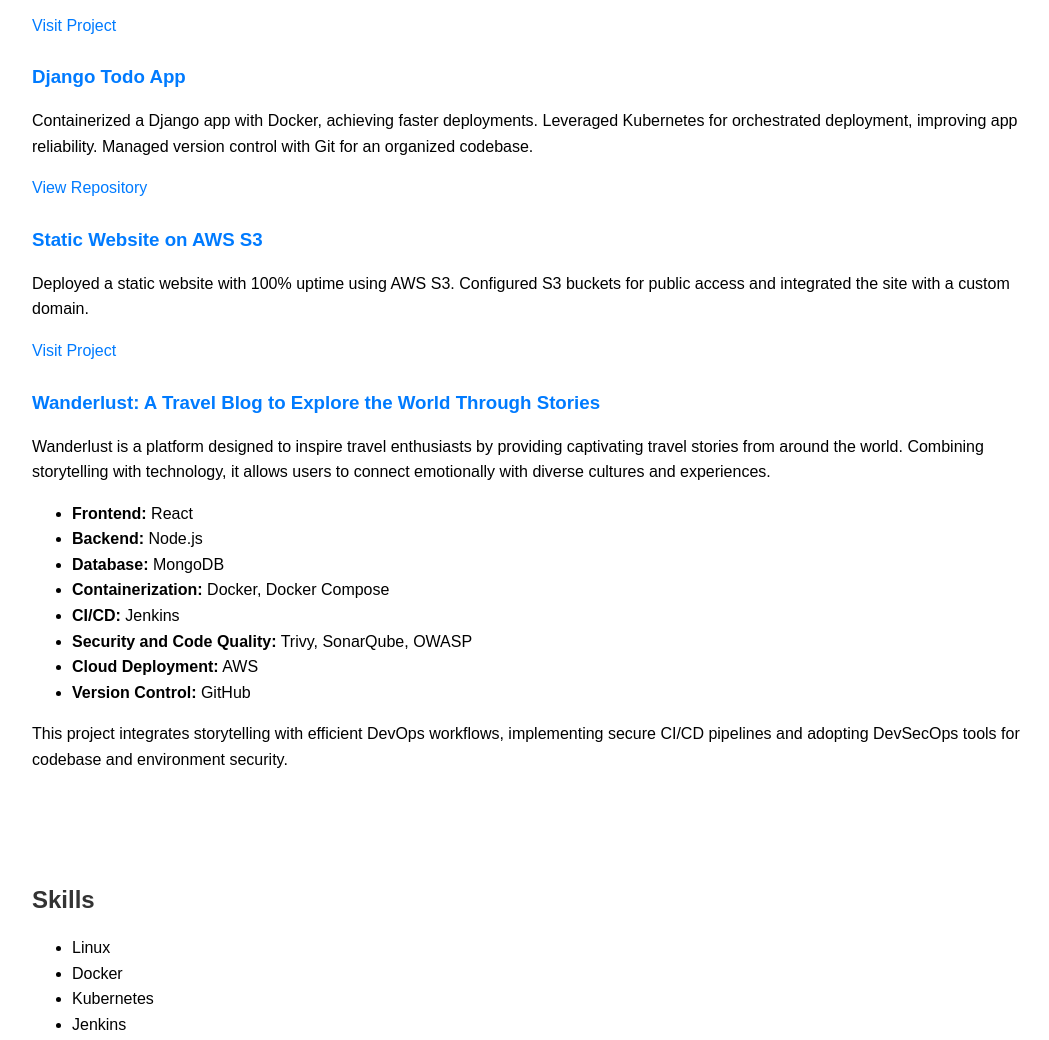
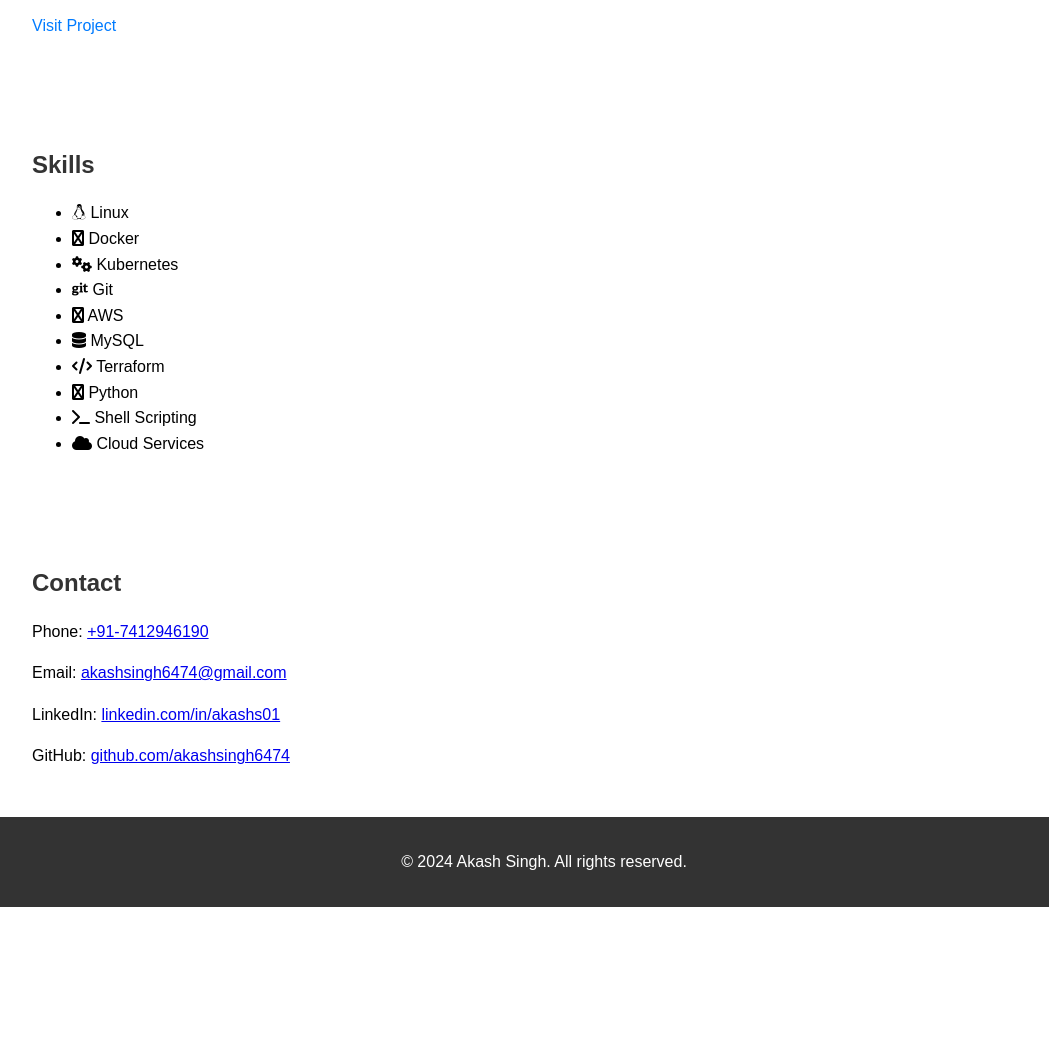
Before and after one commit to akashsingh6474/portfolio, a plain HTML site: page index.html in a window 1280 px wide. Shown: the part 633-1673 px from the top of the page, without its empty margins (96-1145 px from the left). After the commit the page ends 1540 px from the top, so only its background shows below. Drawn offline with Linux system fonts and the light colour scheme.

Commit message:
Update index.html

```diff
--- a/index.html
+++ b/index.html
@@ -1,12 +1,15 @@
 <!DOCTYPE html>
 <html lang="en">
+
 <head>
     <meta charset="UTF-8">
     <meta name="viewport" content="width=device-width, initial-scale=1.0">
     <meta http-equiv="X-UA-Compatible" content="ie=edge">
     <title>Akash Singh | DevOps Engineer</title>
+    <link rel="stylesheet" href="https://cdn.jsdelivr.net/npm/font-awesome/css/font-awesome.min.css">
     <link rel="stylesheet" href="style.css">
 </head>
+
 <body>
     <header>
         <div class="container">
@@ -37,40 +40,11 @@
     <section id="projects" class="section">
         <div class="container">
             <h2>Projects</h2>
+            <!-- Repeat this block for each project -->
             <div class="project">
                 <h3>Doctor On Call</h3>
                 <p>Deployed on Hostinger VPS with MySQL for efficient data management. Configured Nginx as a reverse proxy for enhanced security and response times. Leveraged Docker for consistent environments, and set up Jenkins for CI/CD, reducing deployment time by 40%.</p>
                 <a href="https://clouldplaydoctor.online/" target="_blank">Visit Project</a>
-            </div>
-            <div class="project">
-                <h3>Django Todo App</h3>
-                <p>Containerized a Django app with Docker, achieving faster deployments. Leveraged Kubernetes for orchestrated deployment, improving app reliability. Managed version control with Git for an organized codebase.</p>
-                <a href="https://github.com/akashsingh6474/django-todo-cicd" target="_blank">View Repository</a>
-            </div>
-            <div class="project">
-                <h3>Static Website on AWS S3</h3>
-                <p>Deployed a static website with 100% uptime using AWS S3. Configured S3 buckets for public access and integrated the site with a custom domain.</p>
-                <a href="https://cloudplaysolutions.in/" target="_blank">Visit Project</a>
-            </div>
-            <div class="project">
-                <h3>Wanderlust: A Travel Blog to Explore the World Through Stories</h3>
-                <p>
-                    Wanderlust is a platform designed to inspire travel enthusiasts by providing captivating travel stories from around the world.
-                    Combining storytelling with technology, it allows users to connect emotionally with diverse cultures and experiences.
-                </p>
-                <ul>
-                    <li><strong>Frontend:</strong> React</li>
-                    <li><strong>Backend:</strong> Node.js</li>
-                    <li><strong>Database:</strong> MongoDB</li>
-                    <li><strong>Containerization:</strong> Docker, Docker Compose</li>
-                    <li><strong>CI/CD:</strong> Jenkins</li>
-                    <li><strong>Security and Code Quality:</strong> Trivy, SonarQube, OWASP</li>
-                    <li><strong>Cloud Deployment:</strong> AWS</li>
-                    <li><strong>Version Control:</strong> GitHub</li>
-                </ul>
-                <p>
-                    This project integrates storytelling with efficient DevOps workflows, implementing secure CI/CD pipelines and adopting DevSecOps tools for codebase and environment security.
-                </p>
             </div>
         </div>
     </section>
@@ -79,17 +53,16 @@
         <div class="container">
             <h2>Skills</h2>
             <ul class="skills-list">
-                <li>Linux</li>
-                <li>Docker</li>
-                <li>Kubernetes</li>
-                <li>Jenkins</li>
-                <li>AWS</li>
-                <li>MySQL</li>
-                <li>Terraform</li>
-                <li>Python</li>
-                <li>Shell Scripting</li>
-                <li>Git</li>
-                <li>C++</li>
+                <li><i class="fa fa-linux"></i> Linux</li>
+                <li><i class="fa fa-docker"></i> Docker</li>
+                <li><i class="fa fa-cogs"></i> Kubernetes</li>
+                <li><i class="fa fa-git"></i> Git</li>
+                <li><i class="fa fa-aws"></i> AWS</li>
+                <li><i class="fa fa-database"></i> MySQL</li>
+                <li><i class="fa fa-code"></i> Terraform</li>
+                <li><i class="fa fa-python"></i> Python</li>
+                <li><i class="fa fa-terminal"></i> Shell Scripting</li>
+                <li><i class="fa fa-cloud"></i> Cloud Services</li>
             </ul>
         </div>
     </section>
@@ -109,5 +82,18 @@
             <p>&copy; 2024 Akash Singh. All rights reserved.</p>
         </div>
     </footer>
+
+    <script>
+        // Smooth scroll on anchor links
+        document.querySelectorAll('a[href^="#"]').forEach(anchor => {
+            anchor.addEventListener('click', function (e) {
+                e.preventDefault();
+                document.querySelector(this.getAttribute('href')).scrollIntoView({
+                    behavior: 'smooth'
+                });
+            });
+        });
+    </script>
 </body>
+
 </html>
```
